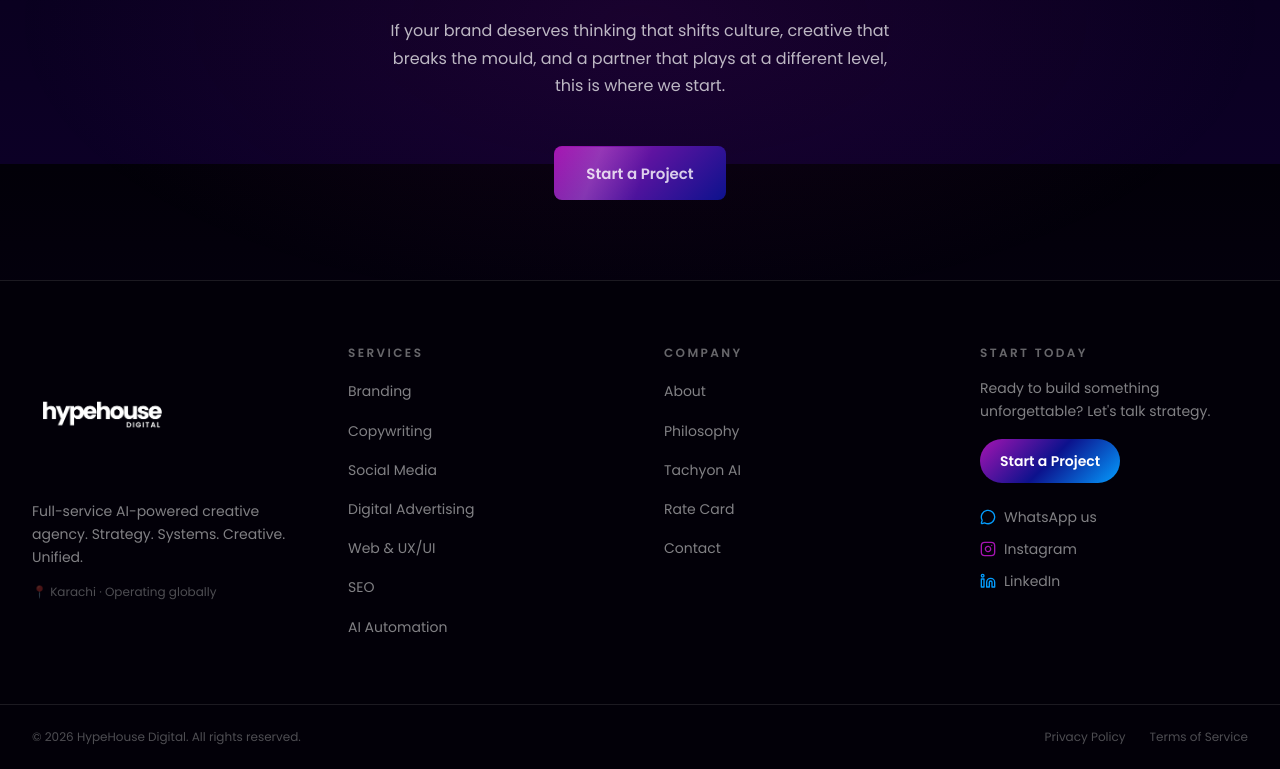
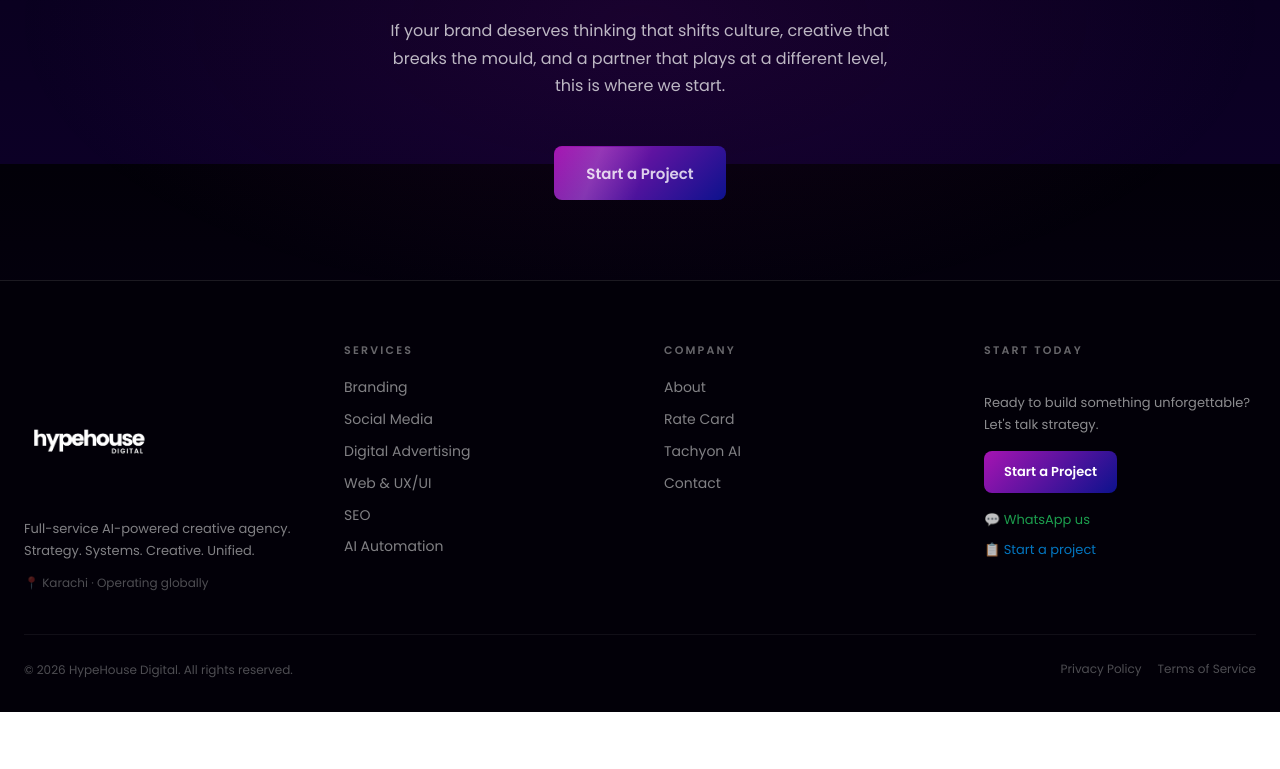
Before and after one commit to faryalamin6-collab/Hype-House, a Next.js app: page / in a window 1280 px wide. Shown: the part 3036-3805 px from the top of the page. After the commit the page ends 3748 px from the top, so only its background shows below. Built offline with nearby package versions, Linux system fonts and the light colour scheme.

Commit message:
Revert footer to previous state (pre 21st.dev replacement)

```diff
--- a/src/components/layout/Footer.tsx
+++ b/src/components/layout/Footer.tsx
@@ -1,178 +1,166 @@
 'use client'
 
-import React from 'react'
 import Link from 'next/link'
 import Image from 'next/image'
-import { MessageCircle } from 'lucide-react'
+
+const footerLinks = {
+  Services: [
+    { href: '/services#branding', label: 'Branding' },
+    { href: '/services#social-media', label: 'Social Media' },
+    { href: '/services#advertising', label: 'Digital Advertising' },
+    { href: '/services#web', label: 'Web & UX/UI' },
+    { href: '/services#seo', label: 'SEO' },
+    { href: '/tachyon', label: 'AI Automation' },
+  ],
+  Company: [
+    { href: '/about', label: 'About' },
+    { href: '/rate-card', label: 'Rate Card' },
+    { href: '/tachyon', label: 'Tachyon AI' },
+    { href: '/contact', label: 'Contact' },
+  ],
+}
+
+const colHeader: React.CSSProperties = {
+  fontFamily: 'var(--font-poppins)',
+  fontWeight: 600,
+  fontSize: '11px',
+  letterSpacing: '0.2em',
+  textTransform: 'uppercase',
+  color: 'rgba(255,255,255,0.40)',
+  marginBottom: '20px',
+  lineHeight: 1,
+  display: 'block',
+}
+
+const linkStyle: React.CSSProperties = {
+  fontFamily: 'var(--font-poppins)',
+  fontSize: '14px',
+  color: 'rgba(255,255,255,0.50)',
+  textDecoration: 'none',
+  transition: 'color 0.2s ease',
+  display: 'block',
+}
 
 export default function Footer() {
   return (
-    <footer
-      className="w-full border-t border-white/10"
-      style={{ background: '#020008' }}
-    >
-      <div className="max-w-7xl mx-auto px-8 py-16 grid grid-cols-2 md:grid-cols-4 gap-8 md:gap-12 items-start">
+    <footer className="relative z-10 bg-[#020008] border-t border-white/10 pt-12 md:pt-16">
+      <div style={{ maxWidth: '1400px', margin: '0 auto', padding: '0 24px 32px' }}>
 
-        {/* Column 1 — Logo + Info */}
-        <div className="col-span-2 md:col-span-1 flex flex-col gap-4">
-          <Link href="/">
+        {/* Main grid: 2-col mobile (logo full-width + 2 link cols + hidden CTA), 4-col desktop */}
+        <div className="grid grid-cols-2 md:grid-cols-4 gap-8 md:gap-12 items-start w-full mb-10">
+
+          {/* ── Col 1: Brand — full width on mobile, 1 col on desktop ── */}
+          <div className="col-span-2 md:col-span-1 flex flex-col gap-3 items-start">
+            <div className="hidden md:block h-[20px]" />
             <Image
               src="/images/logo-white.png"
               alt="HypeHouse Digital"
-              width={140}
-              height={40}
-              className="object-contain"
+              width={130}
+              height={32}
+              className="mb-0 pb-0"
+              style={{ objectFit: 'contain', objectPosition: 'left top', display: 'block' }}
             />
-          </Link>
-          <p className="text-white/50 text-sm leading-relaxed" style={{ fontFamily: 'var(--font-poppins)' }}>
-            Full-service AI-powered creative agency. Strategy. Systems. Creative. Unified.
+            <p style={{ fontFamily: 'var(--font-poppins)', fontSize: '13px', color: 'rgba(255,255,255,0.50)', lineHeight: 1.65, margin: 0 }}>
+              Full-service AI-powered creative agency.
+              Strategy. Systems. Creative. Unified.
             </p>
-          <p className="text-white/30 text-xs flex items-center gap-2" style={{ fontFamily: 'var(--font-poppins)' }}>
+            {/* Location — desktop only */}
+            <span className="hidden md:inline" style={{ fontFamily: 'var(--font-poppins)', fontSize: '12px', color: 'rgba(255,255,255,0.30)' }}>
               📍 Karachi · Operating globally
-          </p>
+            </span>
           </div>
 
-        {/* Column 2 — Services */}
-        <div className="flex flex-col gap-4">
-          <h3
-            className="text-xs font-semibold tracking-[0.2em] uppercase"
-            style={{ color: 'rgba(255,255,255,0.4)', fontFamily: 'var(--font-poppins)' }}
-          >
-            Services
-          </h3>
-          <ul className="flex flex-col gap-3">
-            {[
-              { label: 'Branding', href: '/services#branding' },
-              { label: 'Copywriting', href: '/services#copywriting' },
-              { label: 'Social Media', href: '/services#social-media' },
-              { label: 'Digital Advertising', href: '/services#advertising' },
-              { label: 'Web & UX/UI', href: '/services#web' },
-              { label: 'SEO', href: '/services#seo' },
-              { label: 'AI Automation', href: '/tachyon' },
-            ].map((link) => (
-              <li key={link.label}>
-                <Link
-                  href={link.href}
-                  className="text-white/50 text-sm hover:text-white transition-colors"
-                  style={{ fontFamily: 'var(--font-poppins)' }}
-                >
+          {/* ── Col 2: Services ── */}
+          <div>
+            <div style={colHeader}>Services</div>
+            <div className="flex flex-col gap-2">
+              {footerLinks.Services.map(link => (
+                <Link key={link.href} href={link.href} style={linkStyle}
+                  onMouseEnter={e => ((e.target as HTMLElement).style.color = 'rgba(255,255,255,0.90)')}
+                  onMouseLeave={e => ((e.target as HTMLElement).style.color = 'rgba(255,255,255,0.50)')}>
                   {link.label}
                 </Link>
-              </li>
               ))}
-          </ul>
+            </div>
           </div>
 
-        {/* Column 3 — Company */}
-        <div className="flex flex-col gap-4">
-          <h3
-            className="text-xs font-semibold tracking-[0.2em] uppercase"
-            style={{ color: 'rgba(255,255,255,0.4)', fontFamily: 'var(--font-poppins)' }}
-          >
-            Company
-          </h3>
-          <ul className="flex flex-col gap-3">
-            {[
-              { label: 'About', href: '/about' },
-              { label: 'Philosophy', href: '/philosophy' },
-              { label: 'Tachyon AI', href: '/tachyon' },
-              { label: 'Rate Card', href: '/rate-card' },
-              { label: 'Contact', href: '/contact' },
-            ].map((link) => (
-              <li key={link.label}>
-                <Link
-                  href={link.href}
-                  className="text-white/50 text-sm hover:text-white transition-colors"
-                  style={{ fontFamily: 'var(--font-poppins)' }}
-                >
+          {/* ── Col 3: Company ── */}
+          <div>
+            <div style={colHeader}>Company</div>
+            <div className="flex flex-col gap-2">
+              {footerLinks.Company.map(link => (
+                <Link key={link.href} href={link.href} style={linkStyle}
+                  onMouseEnter={e => ((e.target as HTMLElement).style.color = 'rgba(255,255,255,0.90)')}
+                  onMouseLeave={e => ((e.target as HTMLElement).style.color = 'rgba(255,255,255,0.50)')}>
                   {link.label}
                 </Link>
-              </li>
               ))}
-          </ul>
+            </div>
           </div>
 
-        {/* Column 4 — Start Today */}
-        <div className="flex flex-col gap-4">
-          <h3
-            className="text-xs font-semibold tracking-[0.2em] uppercase"
-            style={{ color: 'rgba(255,255,255,0.4)', fontFamily: 'var(--font-poppins)' }}
-          >
-            Start Today
-          </h3>
-          <p className="text-white/50 text-sm leading-relaxed" style={{ fontFamily: 'var(--font-poppins)' }}>
+          {/* ── Col 4: Start Today — desktop only ── */}
+          <div className="hidden md:flex flex-col gap-4 items-start">
+            <div style={colHeader}>Start Today</div>
+            <p style={{ fontFamily: 'var(--font-poppins)', fontSize: '13px', color: 'rgba(255,255,255,0.55)', lineHeight: 1.65, margin: 0 }}>
               Ready to build something unforgettable? Let&apos;s talk strategy.
             </p>
             <a
               href="https://hypehouse-client-intake-form.netlify.app"
-            target="_blank"
-            rel="noopener noreferrer"
-            className="inline-flex items-center justify-center px-5 py-3 rounded-full text-sm font-semibold text-white transition-opacity hover:opacity-80 w-fit"
-            style={{
-              background: 'linear-gradient(135deg, #A614B2 0%, #0C128D 50%, #049DFF 100%)',
-              fontFamily: 'var(--font-poppins)',
-            }}
+              target="_blank" rel="noopener noreferrer"
+              style={{ fontFamily: 'var(--font-poppins)', fontWeight: 600, fontSize: '13px', color: 'white', textDecoration: 'none', padding: '10px 20px', borderRadius: '8px', background: 'linear-gradient(135deg, #A614B2, #0C128D)', display: 'inline-block' }}
             >
               Start a Project
             </a>
-
-          {/* Social links */}
-          <div className="flex flex-col gap-3 mt-2">
-            <a
-              href="https://wa.me/923272777237"
-              target="_blank"
-              rel="noopener noreferrer"
-              className="flex items-center gap-2 text-white/50 text-sm hover:text-white transition-colors"
-              style={{ fontFamily: 'var(--font-poppins)' }}
-            >
-              <MessageCircle className="w-4 h-4" style={{ color: '#049DFF' }} />
-              WhatsApp us
+            <div className="flex flex-col gap-2">
+              <a href="https://wa.me/971509790412?text=Hi%20HypeHouse%2C%20I%27d%20like%20to%20discuss%20a%20project"
+                target="_blank" rel="noopener noreferrer"
+                style={{ fontFamily: 'var(--font-poppins)', fontSize: '13px', color: 'rgba(37,211,102,0.75)', textDecoration: 'none' }}>
+                💬 WhatsApp us
               </a>
-            <a
-              href="https://instagram.com/hypehouse.digital"
-              target="_blank"
-              rel="noopener noreferrer"
-              className="flex items-center gap-2 text-white/50 text-sm hover:text-white transition-colors"
-              style={{ fontFamily: 'var(--font-poppins)' }}
-            >
-              <svg width="16" height="16" viewBox="0 0 24 24" fill="none" stroke="#A614B2" strokeWidth="2" strokeLinecap="round" strokeLinejoin="round"><rect x="2" y="2" width="20" height="20" rx="5" ry="5"/><path d="M16 11.37A4 4 0 1 1 12.63 8 4 4 0 0 1 16 11.37z"/><line x1="17.5" y1="6.5" x2="17.51" y2="6.5"/></svg>
-              Instagram
-            </a>
-            <a
-              href="https://linkedin.com/company/hypehouse-digital"
-              target="_blank"
-              rel="noopener noreferrer"
-              className="flex items-center gap-2 text-white/50 text-sm hover:text-white transition-colors"
-              style={{ fontFamily: 'var(--font-poppins)' }}
-            >
-              <svg width="16" height="16" viewBox="0 0 24 24" fill="none" stroke="#049DFF" strokeWidth="2" strokeLinecap="round" strokeLinejoin="round"><path d="M16 8a6 6 0 0 1 6 6v7h-4v-7a2 2 0 0 0-2-2 2 2 0 0 0-2 2v7h-4v-7a6 6 0 0 1 6-6z"/><rect x="2" y="9" width="4" height="12"/><circle cx="4" cy="4" r="2"/></svg>
-              LinkedIn
+              <a href="https://hypehouse-client-intake-form.netlify.app"
+                target="_blank" rel="noopener noreferrer"
+                style={{ fontFamily: 'var(--font-poppins)', fontSize: '13px', color: 'rgba(4,157,255,0.75)', textDecoration: 'none' }}>
+                📋 Start a project
               </a>
             </div>
           </div>
-
         </div>
 
-      {/* Bottom bar */}
-      <div className="max-w-7xl mx-auto px-8 py-6 border-t border-white/10 flex flex-col md:flex-row items-center justify-between gap-4">
-        <p className="text-white/30 text-xs" style={{ fontFamily: 'var(--font-poppins)' }}>
+        {/* Mobile-only CTA row */}
+        <div className="flex md:hidden items-center gap-6 pb-6" style={{ borderBottom: '1px solid rgba(255,255,255,0.06)' }}>
+          <a
+            href="https://wa.me/971509790412?text=Hi%20HypeHouse%2C%20I%27d%20like%20to%20discuss%20a%20project"
+            target="_blank" rel="noopener noreferrer"
+            style={{ fontFamily: 'var(--font-poppins)', fontSize: '13px', color: 'rgba(37,211,102,0.85)', textDecoration: 'none' }}
+          >
+            💬 WhatsApp
+          </a>
+          <a
+            href="https://hypehouse-client-intake-form.netlify.app"
+            target="_blank" rel="noopener noreferrer"
+            style={{ fontFamily: 'var(--font-poppins)', fontSize: '13px', fontWeight: 600, color: 'white', textDecoration: 'none', padding: '8px 16px', borderRadius: '8px', background: 'linear-gradient(135deg, #A614B2, #0C128D)' }}
+          >
+            Start a Project
+          </a>
+        </div>
+
+        {/* Desktop divider (hidden on mobile — above row handles it) */}
+        <div className="hidden md:block" style={{ height: '1px', background: 'rgba(255,255,255,0.06)', marginBottom: '24px' }} />
+        <div className="md:hidden" style={{ height: '24px' }} />
+
+        {/* Legal */}
+        <div className="flex flex-wrap justify-between items-center gap-3">
+          <p style={{ fontFamily: 'var(--font-poppins)', fontSize: '12px', color: 'rgba(255,255,255,0.30)', margin: 0 }}>
             © {new Date().getFullYear()} HypeHouse Digital. All rights reserved.
           </p>
-        <div className="flex items-center gap-6">
-          <Link
-            href="/privacy-policy"
-            className="text-white/30 text-xs hover:text-white transition-colors"
-            style={{ fontFamily: 'var(--font-poppins)' }}
-          >
+          <div className="flex gap-4">
+            <Link href="/privacy-policy" style={{ fontFamily: 'var(--font-poppins)', fontSize: '12px', color: 'rgba(255,255,255,0.30)', textDecoration: 'none' }}>
               Privacy Policy
             </Link>
-          <Link
-            href="/terms-of-service"
-            className="text-white/30 text-xs hover:text-white transition-colors"
-            style={{ fontFamily: 'var(--font-poppins)' }}
-          >
+            <Link href="/terms-of-service" style={{ fontFamily: 'var(--font-poppins)', fontSize: '12px', color: 'rgba(255,255,255,0.30)', textDecoration: 'none' }}>
               Terms of Service
             </Link>
+          </div>
         </div>
       </div>
     </footer>
```
Lines whose indentation alone changed are shown as unchanged.
